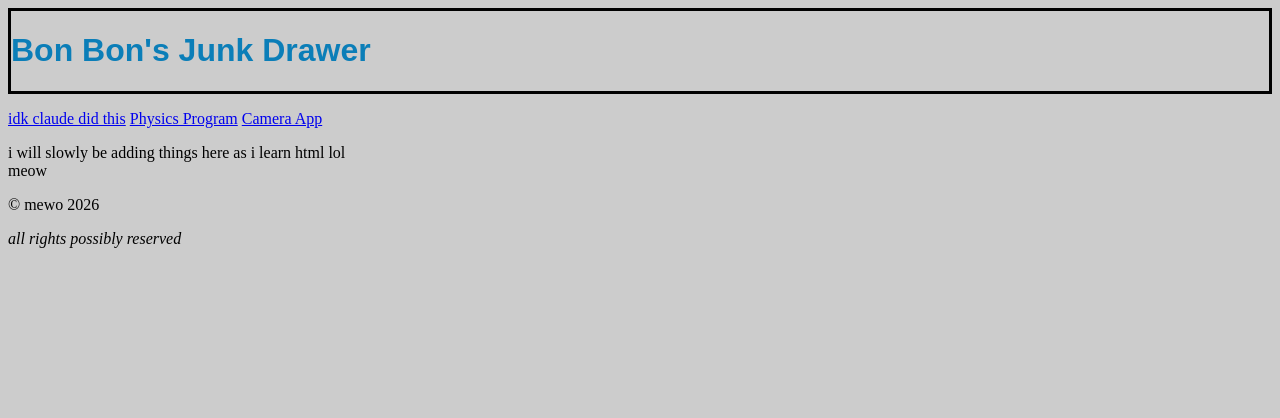
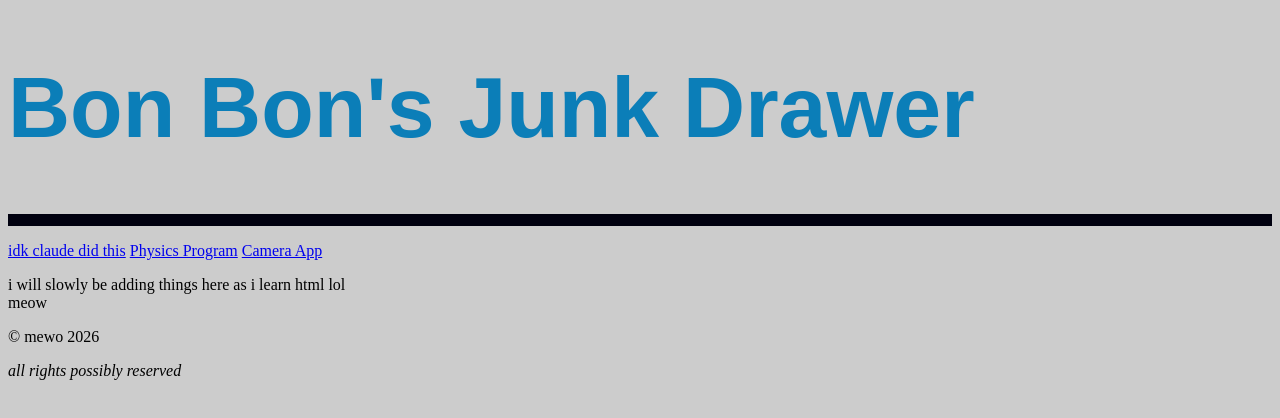
Before and after one commit to bonbonalt/bonbonalt.github.io, a plain HTML site: page index.html in a window 1280 px wide. Drawn offline with Linux system fonts and the light colour scheme.

Commit message:
Update style.css

```diff
--- a/style.css
+++ b/style.css
@@ -4,5 +4,7 @@ body {
 header {
   font-family: arial;
   color: #0b7eb8;
-  border: 3px solid black;
+  font-size: 43px;
+  line-spacing: 1;
+  border-bottom: 12px solid #00000F;
 }
```
